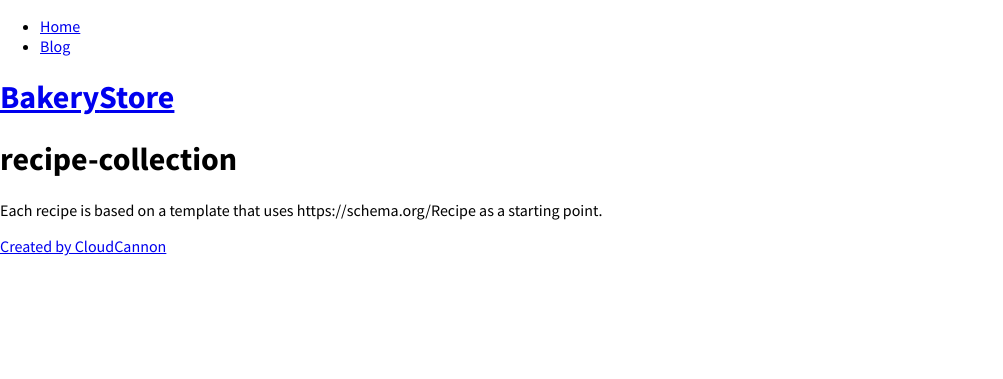
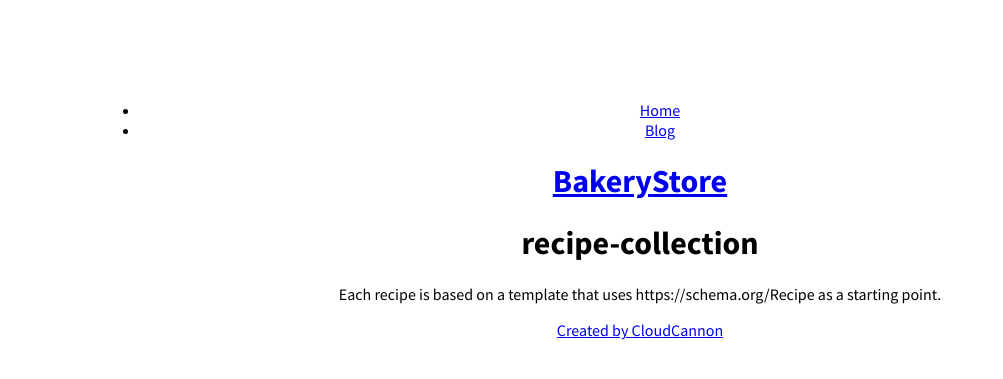
Before and after one commit to scottgallant/recipe-collection, a Jekyll site: the page built from README.md, in a window 1280 px wide. Shown: the top 379 px of the page, without its empty margins (0-1003 px from the left). Built offline with Jekyll 4.4.1, drawn with Linux system fonts in a browser that asks for light colours; our own code applies the rules of GitHub Pages for plain Markdown files.

Commit message:
Update style.css

```diff
--- a/css/style.css
+++ b/css/style.css
@@ -1,4 +1,5 @@
 body {
 	font-family: 'Source Sans Pro';
-	margin: 0 auto;
+	text-align: center;
+	margin: 100px;
 }
```
